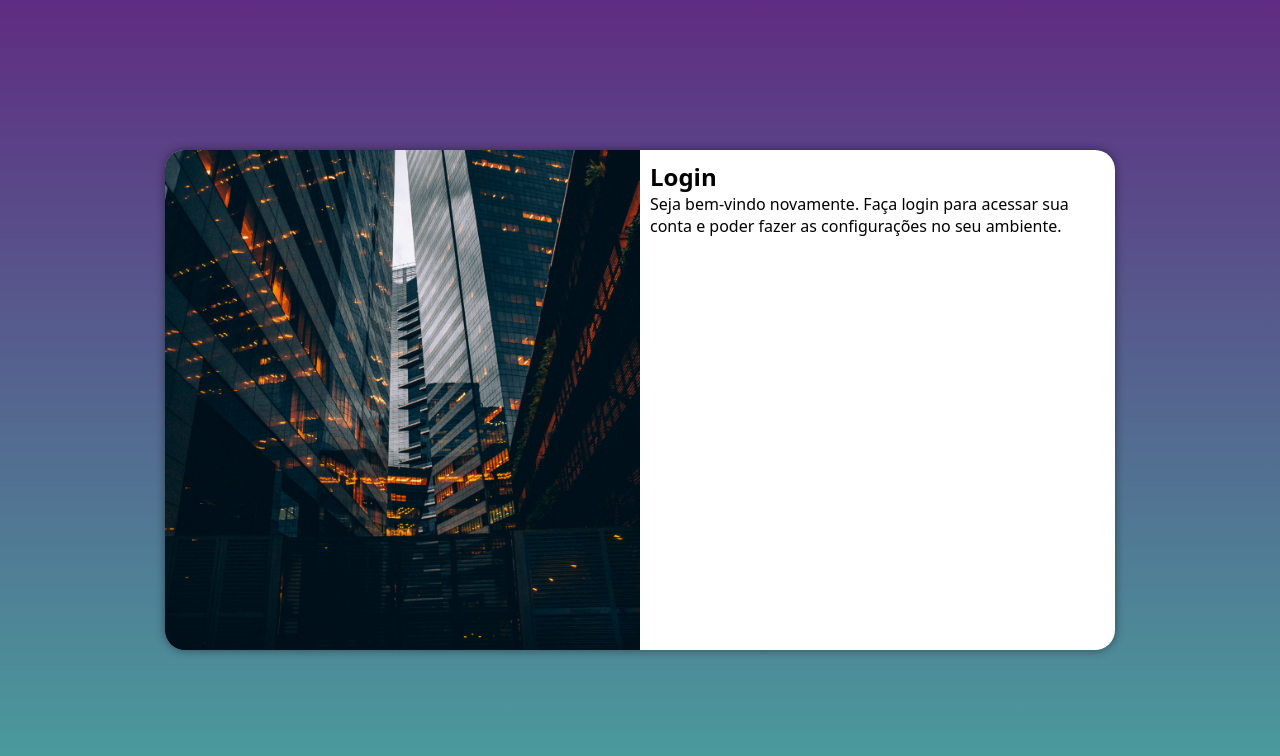
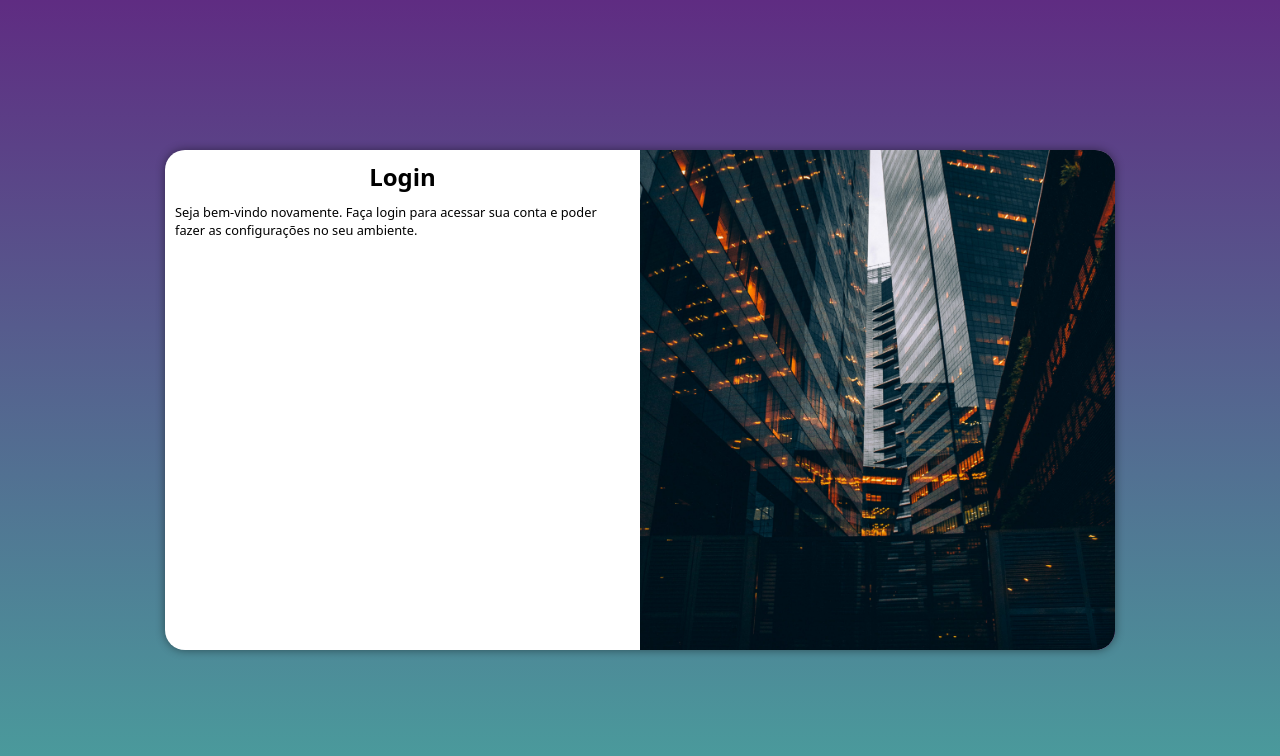
Before and after one commit to tiagomineiro/projeto-login, a plain HTML site: page index.html in a window 1280 px wide. Drawn offline with Linux system fonts and the light colour scheme.

Commit message:
criando o formulário de login

```diff
--- a/estilos/media-query.css
+++ b/estilos/media-query.css
@@ -32,12 +32,12 @@
         width: 950px;
     }
     section#login > div#imagem {
-        float: left;
+        float: right;
         width: 50%;
         height: 100%;
     }
     section#login > div#formulario {
-        float: right;
+        float: left;
         width: 50%;
     }
 }
--- a/estilos/style.css
+++ b/estilos/style.css
@@ -55,3 +55,12 @@ section#login > div#formulario {
     padding: 10px;
 
 }
+
+div#formulario > h1 {
+    text-align: center;
+    margin-bottom: 10px;
+}
+
+div#formulario > p {
+    font-size: 0.8em;
+}
```
